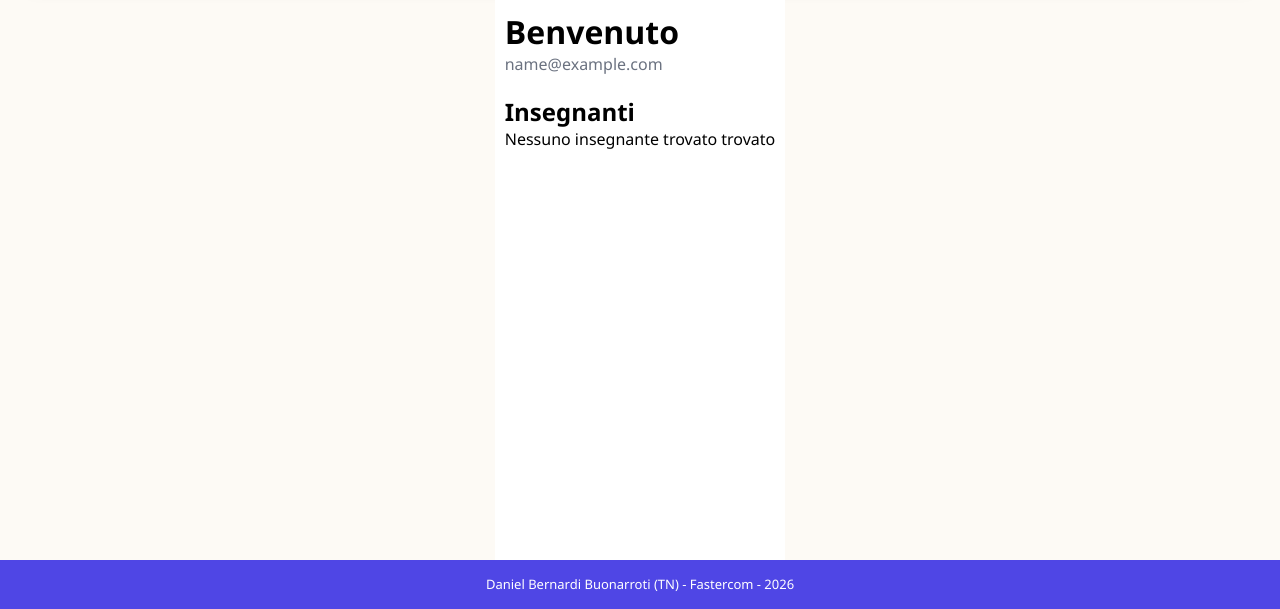
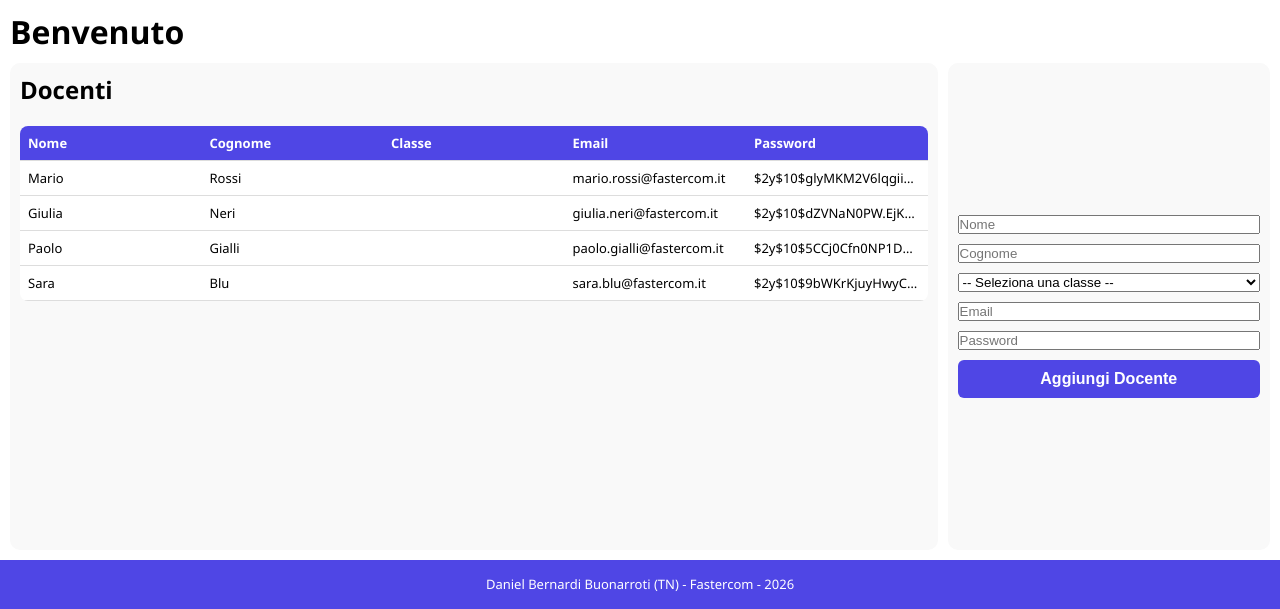
Before and after one commit to 3INA-bernardi/Fastercom, a PHP site: page /insegnanti.php in a window 1280 px wide. Shown: the part 191-800 px from the top of the page. Run offline with PHP 8.4, Linux system fonts and the light colour scheme; the visitor is signed in with stand-in values (Sample User, id 1); data comes from the database, SQL or seed files in the repository; data that the repository does not hold is empty.

Commit message:
Implementazione della dashboard amministratore sugli insegnanti
Added functionality to insert new teachers into the database and display them in a table format.

```diff
--- a/insegnanti.php
+++ b/insegnanti.php
@@ -2,15 +2,59 @@
 require_once "components/session.php";
 require_once "db/connection.php";
 
-if ($_SESSION["ruolo"] !== "Amministratore") {
-  header("Location: login.php");
+if ($_POST) {
+    $nome = $_POST['nome'];
+    $cognome = $_POST['cognome'];
+    $classe = $_POST['classe'];
+    $email = $_POST['email'];
+    $password = $_POST['password'];
+
+    $password_hash = password_hash($password, PASSWORD_BCRYPT);
+
+    $sql_utente = "INSERT INTO utenti (email, password_hash, ruolo) VALUES (?, ?, 'Docente')";
+    $stmt_utente = $pdo->prepare($sql_utente);
+    $stmt_utente->execute([$email, $password_hash]);
+    $utente_id = $pdo->lastInsertId();
+
+    $sql_docente = "INSERT INTO docenti (utente_id, nome, cognome) VALUES (?, ?, ?)";
+    $stmt_docente = $pdo->prepare($sql_docente);
+    $stmt_docente->execute([$utente_id, $nome, $cognome]);
+    $docente_id = $pdo->lastInsertId();
+
+    if (!empty($classe)) {
+        $sql_classe = "SELECT id FROM classi WHERE nome = ?";
+        $stmt_classe = $pdo->prepare($sql_classe);
+        $stmt_classe->execute([$classe]);
+        $classe_aura = $stmt_classe->fetch(PDO::FETCH_ASSOC);
+
+        if ($classe_aura) {
+            $classe_id = $classe_aura['id'];
+            $sql_insegnamento = "INSERT INTO insegnamenti (docente_id, classe_id) VALUES (?, ?)";
+            $stmt_insegnamento = $pdo->prepare($sql_insegnamento);
+            $stmt_insegnamento->execute([$docente_id, $classe_id]);
+        }
+    }
 }
 
-$sql = "SELECT i.nome, i.cognome
-FROM insegnanti i";
+$sql = "SELECT
+            d.nome,
+            d.cognome,
+            c.nome AS classe,
+            u.email,
+            u.password_hash AS password
+        FROM docenti d
+        INNER JOIN utenti u ON d.utente_id = u.id
+        LEFT JOIN insegnamenti i ON d.id = i.docente_id
+        LEFT JOIN classi c ON i.classe_id = c.id";
 $stmt = $pdo->prepare($sql);
 $stmt->execute();
-$insegnanti = $stmt->fetchAll(PDO::FETCH_ASSOC);
+$docenti = $stmt->fetchAll(PDO::FETCH_ASSOC);
+
+$sql = "SELECT nome
+FROM classi";
+$stmt = $pdo->prepare($sql);
+$stmt->execute();
+$classi = $stmt->fetchAll(PDO::FETCH_ASSOC);
 ?>
 
 <!DOCTYPE html>
@@ -18,7 +62,7 @@ $insegnanti = $stmt->fetchAll(PDO::FETCH_ASSOC);
 <head>
     <meta charset="UTF-8">
     <meta name="viewport" content="width=device-width, initial-scale=1.0">
-    <title>Fastercom - Dashboard</title>
+    <title>Fastercom - Docenti</title>
     <link rel="stylesheet" href="assets/style.css">
 </head>
 
@@ -26,24 +70,65 @@ $insegnanti = $stmt->fetchAll(PDO::FETCH_ASSOC);
 <?php require_once "components/navbar.php"; ?>
 <main>
     <div class="dashboard">
-        <h1>Benvenuto</h1>
-        <p class="email"><?= htmlspecialchars($_SESSION["email"]) ?></p>
+    <h1>Benvenuto</h1>
 
-        <h2>Insegnanti</h2>
+    <div class="dashboard-flex">
+        <div class="studenti-lista">
+            <h2>Docenti</h2>
 
-        <?php if (count($insegnanti) > 0): ?>
-            <div class="card-container">
-                <?php foreach ($insegnanti as $insegnante): ?>
-                    <div class="card">
-                        <h3><?= htmlspecialchars($insegnante['nome']) ?> <?= htmlspecialchars($insegnante['cognome']) ?></h3>
-                    </div>
-                <?php endforeach; ?>
-            </div>
-        <?php else: ?>
-            <p>Nessuno insegnante trovato trovato</p>
-        <?php endif; ?>
+            <?php if (count($docenti) > 0): ?>
+                <table class="studenti-tabella">
+                    <thead>
+                        <tr>
+                            <th>Nome</th>
+                            <th>Cognome</th>
+                            <th>Classe</th>
+                            <th>Email</th>
+                            <th>Password</th>
+                        </tr>
+                    </thead>
+                    <tbody>
+                        <?php foreach ($docenti as $docente): ?>
+                            <tr>
+                                <td><?= htmlspecialchars($docente['nome']) ?></td>
+                                <td><?= htmlspecialchars($docente['cognome']) ?></td>
+                                <td><?= htmlspecialchars($docente['classe']) ?></td>
+                                <td><?= htmlspecialchars($docente['email']) ?></td>
+                                <td><?= htmlspecialchars($docente['password']) ?></td>
+                            </tr>
+                        <?php endforeach; ?>
+                    </tbody>
+                </table>
+            <?php else: ?>
+                <p>Nessun docente trovato</p>
+            <?php endif; ?>
+        </div>
+
+        <div class="studenti-form">
+            <form class="form" method="post" action="">
+                <input placeholder="Nome" class="input" type="text" name="nome" required>
+                <input placeholder="Cognome" class="input" type="text" name="cognome" required>
+
+                <select name="classe" id="classe" required>
+                    <option value=""> -- Seleziona una classe -- </option>
+                    <?php foreach ($classi as $c): ?>
+                        <option value="<?= htmlspecialchars($c['nome']); ?>">
+                            <?= htmlspecialchars($c['nome']); ?>
+                        </option>
+                    <?php endforeach; ?>
+                </select>
+
+                <input placeholder="Email" class="input" type="email" name="email" required>
+                <input placeholder="Password" class="input" type="password" name="password" required>
+                <button type="submit">Aggiungi Docente</button>
+            </form>
+        </div>
+
     </div>
+</div>
 </main>
+
 <?php require_once "components/footer.php"; ?>
+
 </body>
 </html>
```
